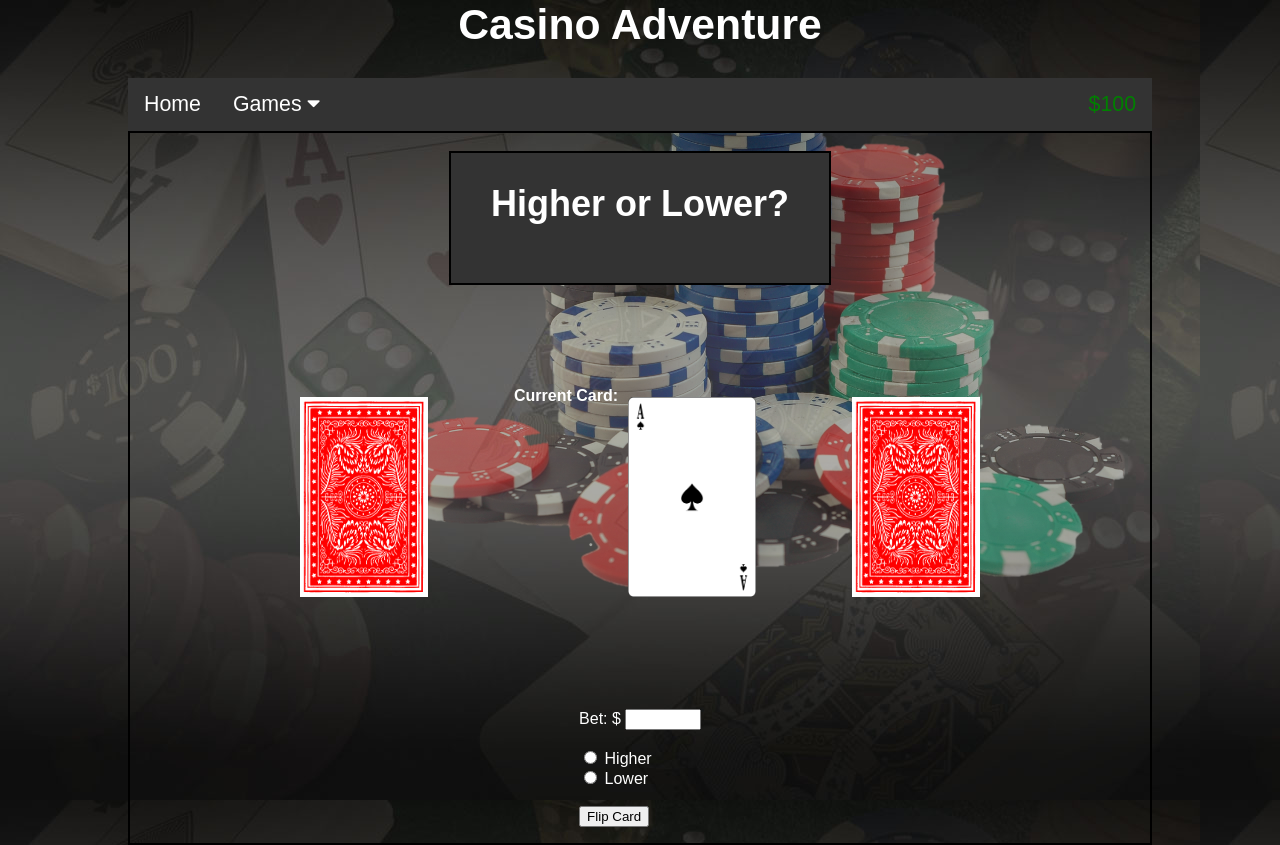
After one commit to Danhtran123/Web_Programming, a PHP site: page /higherlower.html in a window 1280 px wide. The commit adds this page. Run offline with PHP 8.4, Linux system fonts and the light colour scheme.

Commit message:
Add files via upload

```diff
--- /dev/null
+++ b/Projects/Casino/Games/HigherOrLower/game.css
@@ -0,0 +1,42 @@
+.move-container{
+	display: flex;
+	justify-content: center;
+	margin-top: 10%;
+}
+
+.move-action{
+	width: 8%;
+	margin: 0 10px;
+	padding: 10px;
+	text-align: center;
+	border:1px solid white;
+	transition:0.5s ease-out;
+}
+
+	.move-action:hover{
+		background-color:#465968;
+		transition:0.5s ease-out;
+	}
+
+.game-container{
+	border: 2px solid black;
+	display: block;
+	height: auto;
+}
+
+.cards-container{
+	margin-top: 10%;
+	display: flex;
+	width: 100%;
+	justify-content: center;
+}
+
+.card{
+	padding: 10px;
+	height: 200px;
+	width: 128px;
+}
+
+.cards-sub-container{
+	display: flex;
+}
--- /dev/null
+++ b/Projects/Casino/Games/HigherOrLower/higherlower.html
@@ -0,0 +1,52 @@
+<!DOCTYPE html5>
+	<head>
+		<title>Higher Or Lower</title>
+		<link rel="stylesheet" type="text/css" href="carry.css" title="style" />
+		<link rel="stylesheet" type="text/css" href="game.css" title="style" />
+		<link rel="stylesheet" href="https://cdnjs.cloudflare.com/ajax/libs/font-awesome/4.7.0/css/font-awesome.min.css">
+	</head>
+	<body>
+		<div class = "backContainer">
+			<h1 style="text-align:center; font-size:32pt;"> Casino Adventure </h1>
+			<img class="chips" src="chips.png" alt="Casino chips">
+			<div class="navBar">
+				<a href="../../Home/CasinoAdventure.html">Home</a>
+				<div class="dropdown">
+					<button class="dropbtn">Games <i class="fa fa-caret-down"></i></button>
+					<div class="dropdown-content">
+						<a href="../BlackJack/blackjack.html">Blackjack</a>
+						<a href="../HigherOrLower/hol.html">Higher/Lower</a>
+						<a href="../Dice/dice.html">7/11 Dice</a>
+					</div>
+				</div>
+				<div class="money">
+					$100
+				</div>
+			</div>
+			<div class="game-container">
+				<div style="text-align:center">
+					<div style="text-align:center;font-size:18pt;border:2px solid black;background-color:#333;display:block;margin-top:0.5cm;width:10cm;margin-left:auto;margin-right:auto">
+						<h2> Higher or Lower? </h2><br>
+					</div>
+				</div>
+				<div class="cards-container">
+					<img class="card" src="cardback1.png" alt="cardback" style="margin-right:2cm">
+					<b> Current Card:</b>
+					<img class="card" src="ace_spades.png" alt="cardback">
+					<img class="card" src="cardback1.png" alt="cardback" style="margin-left:2cm">
+				</div>
+				<div class="move-container">
+					<form>
+						<label for="bet">Bet: $</label>
+						<input type="number" id="bet" name="bet" style="width:2cm"><br><br>
+						<input type="radio" id="higher1" name="higherOrLower" value="higher1">
+						<label for="higher1">Higher</label><br>
+						<input type="radio" id="lower1" name="higherOrLower" value="lower1">
+						<label for="lower1">Lower</label><br><br>
+						<input type="submit" value="Flip Card">
+					</form>
+				</div>
+			</div>
+		</div>
+	</body>
+</html>
```
Also changed, not shown: Projects/Casino/Games/HigherOrLower/10_diamonds.png (added), Projects/Casino/Games/HigherOrLower/ace_spades.png (added), Projects/Casino/Games/HigherOrLower/cardback1.png (added), Projects/Casino/Games/HigherOrLower/carry.css (line endings or trailing spaces).
